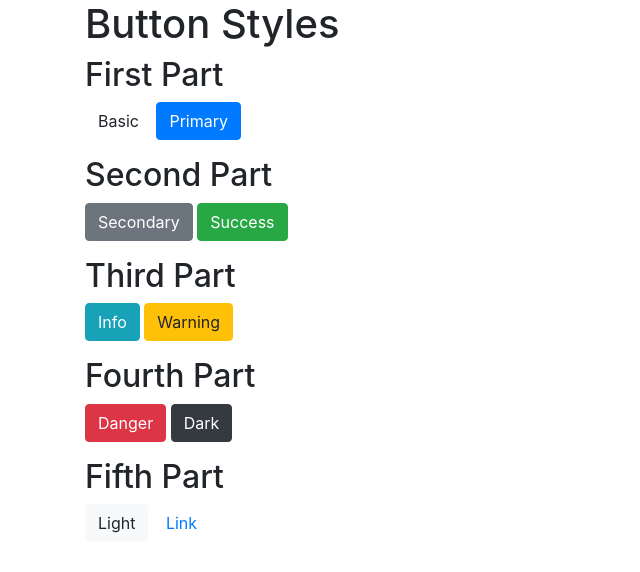
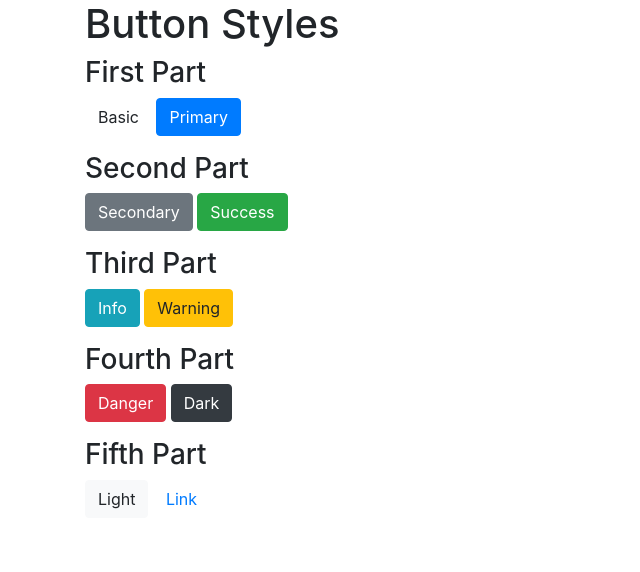
Before and after one commit to Jacek-Kapral/webappslab01, a plain HTML site: page strona.html in a window 1280 px wide. Shown: the whole page, without its empty margins (0-640 px from the left). Drawn offline with nearby package versions, Linux system fonts and the light colour scheme.

Commit message:
Adding some order to file structure

```diff
--- a/strona.html
+++ b/strona.html
@@ -14,23 +14,23 @@
 <div class="container">
   <h1>Button Styles</h1>
 
-  <h2>First Part</h2><p>
+  <h3>First Part</h3><p>
   <button type="button" class="btn">Basic</button>
   <button type="button" class="btn btn-primary">Primary</button></p>
 </div>
-<div class="container"><h2>Second Part</h2><p>
+<div class="container"><h3>Second Part</h3><p>
   <button type="button" class="btn btn-secondary">Secondary</button>
   <button type="button" class="btn btn-success">Success</button></p>
 </div>
-<div class="container"><h2>Third Part</h2><p>
+<div class="container"><h3>Third Part</h3><p>
   <button type="button" class="btn btn-info">Info</button>
   <button type="button" class="btn btn-warning">Warning</button></p>
 </div>
-<div class="container"><h2>Fourth Part</h2><p>
+<div class="container"><h3>Fourth Part</h3><p>
   <button type="button" class="btn btn-danger">Danger</button>
   <button type="button" class="btn btn-dark">Dark</button></p>
 </div>
-<div class="container"><h2>Fifth Part</h2><p>
+<div class="container"><h3>Fifth Part</h3><p>
   <button type="button" class="btn btn-light">Light</button>
   <button type="button" class="btn btn-link">Link</button></p>
 </div>
```
Also changed, not shown: 1 other file.
